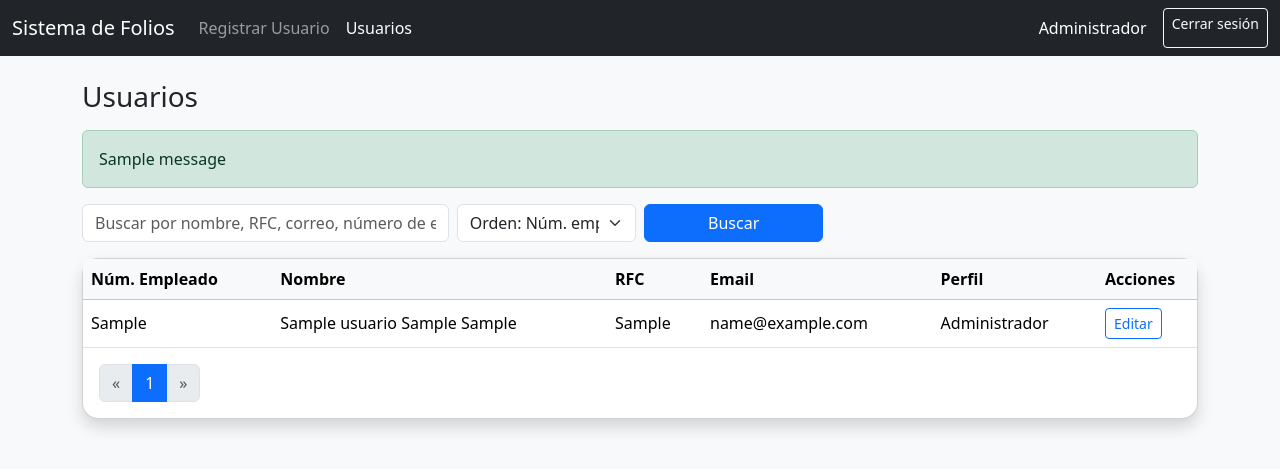
After one commit to CHABLE123/Sistema-de-Folios, a Django app: page /usuarios/ in a window 1280 px wide. The commit adds this page. Shown: the top 469 px of the page. Run offline with Django 5.2, Linux system fonts and the light colour scheme; a user stored in the database is signed in; tables that the repository leaves empty hold one stand-in row (values such as "Sample post"); one stand-in notice (Sample message) is shown.

Commit message:
Fix condicional en navbar (usuarios_lista.html) para evitar error de lista literal en Django template

```diff
--- a/folios/templates/folios/dashboard_admin.html
+++ b/folios/templates/folios/dashboard_admin.html
@@ -14,9 +14,8 @@
         <div class="collapse navbar-collapse">
           <ul class="navbar-nav me-auto">
             {% if request.user.perfil == 'ADMIN' or request.user.perfil == 'SUBADMIN' %}
-              <li class="nav-item">
-                <a class="nav-link" href="{% url 'registrar_usuario' %}">Registrar Usuario</a>
-              </li>
+              <li class="nav-item"><a class="nav-link" href="{% url 'registrar_usuario' %}">Registrar Usuario</a></li>
+              <li class="nav-item"><a class="nav-link{% if request.path == '/usuarios/' %} active{% endif %}" href="{% url 'usuarios_lista' %}">Usuarios</a></li>
             {% endif %}
           </ul>
         </div>
--- a/folios/templates/folios/dashboard_subadmin.html
+++ b/folios/templates/folios/dashboard_subadmin.html
@@ -14,9 +14,8 @@
         <div class="collapse navbar-collapse">
           <ul class="navbar-nav me-auto">
             {% if request.user.perfil == 'ADMIN' or request.user.perfil == 'SUBADMIN' %}
-              <li class="nav-item">
-                <a class="nav-link" href="{% url 'registrar_usuario' %}">Registrar Usuario</a>
-              </li>
+              <li class="nav-item"><a class="nav-link" href="{% url 'registrar_usuario' %}">Registrar Usuario</a></li>
+              <li class="nav-item"><a class="nav-link{% if request.path == '/usuarios/' %} active{% endif %}" href="{% url 'usuarios_lista' %}">Usuarios</a></li>
             {% endif %}
           </ul>
         </div>
--- /dev/null
+++ b/folios/templates/folios/usuarios_lista.html
@@ -0,0 +1,218 @@
+<!DOCTYPE html>
+<html lang="es">
+<head>
+  <meta charset="UTF-8">
+  <title>Usuarios</title>
+  <link href="https://cdn.jsdelivr.net/npm/bootstrap@5.3.3/dist/css/bootstrap.min.css" rel="stylesheet">
+</head>
+<body class="bg-light">
+
+<!-- Navbar -->
+<nav class="navbar navbar-expand-lg navbar-dark bg-dark">
+  <div class="container-fluid">
+    <a class="navbar-brand" href="#">Sistema de Folios</a>
+    <div class="collapse navbar-collapse">
+      <ul class="navbar-nav me-auto">
+        {% if request.user.perfil == 'ADMIN' or request.user.perfil == 'SUBADMIN' %}
+          <li class="nav-item"><a class="nav-link" href="{% url 'registrar_usuario' %}">Registrar Usuario</a></li>
+          <li class="nav-item"><a class="nav-link{% if request.path == '/usuarios/' %} active{% endif %}" href="{% url 'usuarios_lista' %}">Usuarios</a></li>
+        {% endif %}
+      </ul>
+    </div>
+    <div class="d-flex">
+      <span class="navbar-text text-white me-3">{{ request.user.get_perfil_display }}</span>
+      <a href="{% url 'logout' %}" class="btn btn-outline-light btn-sm">Cerrar sesión</a>
+    </div>
+  </div>
+</nav>
+
+<div class="container py-4">
+
+  <h3 class="mb-3">Usuarios</h3>
+
+  {% if messages %}
+    {% for message in messages %}
+      <div class="alert alert-{{ message.tags }} mb-3">{{ message }}</div>
+    {% endfor %}
+  {% endif %}
+
+  <!-- Buscador -->
+  <form class="row g-2 mb-3" method="get">
+    <div class="col-md-6 col-lg-4">
+      <input type="text" name="q" value="{{ q }}" class="form-control" placeholder="Buscar por nombre, RFC, correo, número de empleado...">
+    </div>
+    <div class="col-md-3 col-lg-2">
+      <select name="orden" class="form-select">
+        <option value="numero_empleado" {% if orden == 'numero_empleado' %}selected{% endif %}>Orden: Núm. empleado</option>
+        <option value="nombre" {% if orden == 'nombre' %}selected{% endif %}>Orden: Nombre</option>
+        <option value="perfil" {% if orden == 'perfil' %}selected{% endif %}>Orden: Perfil</option>
+      </select>
+    </div>
+    <div class="col-md-3 col-lg-2">
+      <button class="btn btn-primary w-100">Buscar</button>
+    </div>
+  </form>
+
+  <!-- Tabla -->
+  <div class="card shadow rounded-4">
+    <div class="card-body p-0">
+      <div class="table-responsive">
+        <table class="table table-hover align-middle mb-0">
+          <thead class="table-light">
+            <tr>
+              <th>Núm. Empleado</th>
+              <th>Nombre</th>
+              <th>RFC</th>
+              <th>Email</th>
+              <th>Perfil</th>
+              <th style="width: 100px;">Acciones</th>
+            </tr>
+          </thead>
+          <tbody>
+            {% for u in page_obj.object_list %}
+              <tr>
+                <td>{{ u.numero_empleado }}</td>
+                <td>{{ u.nombre }} {{ u.apellido_paterno }} {{ u.apellido_materno }}</td>
+                <td>{{ u.rfc }}</td>
+                <td>{{ u.email }}</td>
+                <td>{{ u.get_perfil_display }}</td>
+                <td>
+                  <button
+                    class="btn btn-sm btn-outline-primary"
+                    data-bs-toggle="modal"
+                    data-bs-target="#modalEditar"
+                    data-id="{{ u.id }}"
+                    data-numero="{{ u.numero_empleado }}"
+                    data-nombre="{{ u.nombre }}"
+                    data-apellidop="{{ u.apellido_paterno }}"
+                    data-apellidom="{{ u.apellido_materno }}"
+                    data-rfc="{{ u.rfc }}"
+                    data-email="{{ u.email }}"
+                    data-perfil="{{ u.perfil }}"
+                  >Editar</button>
+                </td>
+              </tr>
+            {% empty %}
+              <tr><td colspan="6" class="text-center py-4">Sin resultados</td></tr>
+            {% endfor %}
+          </tbody>
+        </table>
+      </div>
+
+      <!-- Paginación -->
+      <div class="p-3">
+        <nav>
+          <ul class="pagination mb-0">
+            {% if page_obj.has_previous %}
+              <li class="page-item">
+                <a class="page-link" href="?page={{ page_obj.previous_page_number }}&q={{ q }}&orden={{ orden }}">«</a>
+              </li>
+            {% else %}
+              <li class="page-item disabled"><span class="page-link">«</span></li>
+            {% endif %}
+
+            {% for n in page_obj.paginator.page_range %}
+              {% if n == page_obj.number %}
+                <li class="page-item active"><span class="page-link">{{ n }}</span></li>
+              {% elif n > page_obj.number|add:'-3' and n < page_obj.number|add:'3' %}
+                <li class="page-item"><a class="page-link" href="?page={{ n }}&q={{ q }}&orden={{ orden }}">{{ n }}</a></li>
+              {% endif %}
+            {% endfor %}
+
+            {% if page_obj.has_next %}
+              <li class="page-item">
+                <a class="page-link" href="?page={{ page_obj.next_page_number }}&q={{ q }}&orden={{ orden }}">»</a>
+              </li>
+            {% else %}
+              <li class="page-item disabled"><span class="page-link">»</span></li>
+            {% endif %}
+          </ul>
+        </nav>
+      </div>
+    </div>
+  </div>
+</div>
+
+<!-- Modal Editar -->
+<div class="modal fade" id="modalEditar" tabindex="-1" aria-hidden="true">
+  <div class="modal-dialog modal-lg modal-dialog-centered">
+    <div class="modal-content rounded-4">
+      <div class="modal-header">
+        <h5 class="modal-title">Editar usuario</h5>
+        <button type="button" class="btn-close" data-bs-dismiss="modal" aria-label="Cerrar"></button>
+      </div>
+      <form method="post" id="formEditar">
+        {% csrf_token %}
+        <div class="modal-body">
+          <div class="row g-3">
+            <div class="col-md-4">
+              <label class="form-label">Núm. empleado</label>
+              <input type="text" name="numero_empleado" class="form-control form-control-lg" required>
+            </div>
+            <div class="col-md-4">
+              <label class="form-label">Nombre</label>
+              <input type="text" name="nombre" class="form-control form-control-lg" required>
+            </div>
+            <div class="col-md-4">
+              <label class="form-label">Apellido paterno</label>
+              <input type="text" name="apellido_paterno" class="form-control form-control-lg" required>
+            </div>
+            <div class="col-md-4">
+              <label class="form-label">Apellido materno</label>
+              <input type="text" name="apellido_materno" class="form-control form-control-lg" required>
+            </div>
+            <div class="col-md-4">
+              <label class="form-label">RFC</label>
+              <input type="text" name="rfc" class="form-control form-control-lg" maxlength="13" required>
+            </div>
+            <div class="col-md-4">
+              <label class="form-label">Correo</label>
+              <input type="email" name="email" class="form-control form-control-lg" required>
+            </div>
+            <div class="col-md-4">
+              <label class="form-label">Perfil</label>
+              <select name="perfil" class="form-select form-select-lg" required>
+                <option value="ADMIN">Administrador</option>
+                <option value="SUBADMIN">Subadministrador</option>
+                <option value="JEFE">Jefe de Departamento</option>
+                <option value="OPERATIVO">Operativo</option>
+              </select>
+            </div>
+            <div class="col-md-8">
+              <label class="form-label">Nueva contraseña (opcional)</label>
+              <input type="password" name="password" class="form-control form-control-lg" placeholder="Dejar vacío para no cambiar">
+            </div>
+          </div>
+        </div>
+        <div class="modal-footer">
+          <button class="btn btn-secondary" data-bs-dismiss="modal" type="button">Cancelar</button>
+          <button class="btn btn-primary" type="submit">Guardar cambios</button>
+        </div>
+      </form>
+    </div>
+  </div>
+</div>
+
+<script src="https://cdn.jsdelivr.net/npm/bootstrap@5.3.3/dist/js/bootstrap.bundle.min.js"></script>
+<script>
+// Rellena el modal con los data- del botón
+const modal = document.getElementById('modalEditar');
+modal.addEventListener('show.bs.modal', function (event) {
+  const btn = event.relatedTarget;
+  const id = btn.getAttribute('data-id');
+
+  const form = document.getElementById('formEditar');
+  form.action = `{% url 'usuario_actualizar' 0 %}`.replace('/0/', `/${id}/`);
+
+  form.numero_empleado.value = btn.getAttribute('data-numero');
+  form.nombre.value = btn.getAttribute('data-nombre');
+  form.apellido_paterno.value = btn.getAttribute('data-apellidop');
+  form.apellido_materno.value = btn.getAttribute('data-apellidom');
+  form.rfc.value = btn.getAttribute('data-rfc');
+  form.email.value = btn.getAttribute('data-email');
+  form.perfil.value = btn.getAttribute('data-perfil');
+  form.password.value = '';
+});
+</script>
+</body>
+</html>
--- a/folios/urls.py
+++ b/folios/urls.py
@@ -11,8 +11,11 @@ urlpatterns = [
     path('dashboard/jefe/', views.dashboard_jefe, name='dashboard_jefe'),
     path('dashboard/operativo/', views.dashboard_operativo, name='dashboard_operativo'),
 
-    # Registros
+    # Usuario
     path('usuarios/registro/', views.registrar_usuario, name='registrar_usuario'),
+    path('usuarios/', views.usuarios_lista, name='usuarios_lista'),
+    path('usuarios/<int:pk>/actualizar/', views.usuario_actualizar, name='usuario_actualizar'),
+
 
 
 ]
--- a/folios/views.py
+++ b/folios/views.py
@@ -1,10 +1,12 @@
-from django.shortcuts import render, redirect
+from django.shortcuts import render, redirect, get_object_or_404
 from django.contrib.auth import authenticate, login, logout
 from django.contrib import messages
 from django.http import HttpResponse
 from django.contrib.auth.decorators import login_required
 from .models import Folio
 from .models import Usuario
+from django.core.paginator import Paginator
+from django.db.models import Q
 
 def login_view(request):
     if request.method == 'POST':
@@ -102,3 +104,85 @@ def registrar_usuario(request):
             return redirect('registrar_usuario')
 
     return render(request, 'folios/registrar_usuario.html')
+
+def _redir_por_perfil(user):
+    return {
+        'ADMIN': 'dashboard_admin',
+        'SUBADMIN': 'dashboard_subadmin',
+        'JEFE': 'dashboard_jefe',
+        'OPERATIVO': 'dashboard_operativo'
+    }.get(user.perfil, 'login')
+
+@login_required
+def usuarios_lista(request):
+    if request.user.perfil not in ['ADMIN', 'SUBADMIN']:
+        messages.error(request, 'No tienes permiso para acceder a esta página.')
+        return redirect(_redir_por_perfil(request.user))
+
+    q = request.GET.get('q', '').strip()
+    orden = request.GET.get('orden', 'numero_empleado')  # opcional
+    qs = Usuario.objects.all().order_by(orden)
+
+    if q:
+        qs = qs.filter(
+            Q(numero_empleado__icontains=q) |
+            Q(nombre__icontains=q) |
+            Q(apellido_paterno__icontains=q) |
+            Q(apellido_materno__icontains=q) |
+            Q(rfc__icontains=q) |
+            Q(email__icontains=q)
+        )
+
+    paginator = Paginator(qs, 10)  # 10 por página
+    page_number = request.GET.get('page')
+    page_obj = paginator.get_page(page_number)
+
+    return render(request, 'folios/usuarios_lista.html', {
+        'page_obj': page_obj,
+        'q': q,
+        'orden': orden
+    })
+
+@login_required
+def usuario_actualizar(request, pk):
+    if request.user.perfil not in ['ADMIN', 'SUBADMIN']:
+        messages.error(request, 'No tienes permiso para esta acción.')
+        return redirect(_redir_por_perfil(request.user))
+
+    u = get_object_or_404(Usuario, pk=pk)
+
+    if request.method == 'POST':
+        nombre = request.POST.get('nombre', '').strip()
+        ap_pat = request.POST.get('apellido_paterno', '').strip()
+        ap_mat = request.POST.get('apellido_materno', '').strip()
+        rfc = request.POST.get('rfc', '').strip()
+        numero = request.POST.get('numero_empleado', '').strip()
+        email = request.POST.get('email', '').strip()
+        perfil = request.POST.get('perfil', '').strip()
+        password = request.POST.get('password', '').strip()
+
+        # Unicidad excluyendo el propio registro
+        if Usuario.objects.exclude(pk=u.pk).filter(rfc=rfc).exists():
+            messages.error(request, 'El RFC ya está registrado en otro usuario.')
+        elif Usuario.objects.exclude(pk=u.pk).filter(numero_empleado=numero).exists():
+            messages.error(request, 'El número de empleado ya está registrado en otro usuario.')
+        elif Usuario.objects.exclude(pk=u.pk).filter(email=email).exists():
+            messages.error(request, 'El correo ya está registrado en otro usuario.')
+        else:
+            u.nombre = nombre
+            u.apellido_paterno = ap_pat
+            u.apellido_materno = ap_mat
+            u.rfc = rfc
+            u.numero_empleado = numero
+            u.email = email
+            u.perfil = perfil
+            if password:
+                u.set_password(password)  # solo si se envía
+            u.save()
+            messages.success(request, 'Usuario actualizado correctamente.')
+
+        # Regresa a la lista preservando búsqueda/página si venían en el referer
+        return redirect('usuarios_lista')
+
+    # Si viniera GET, podrías retornar JSON, pero el flujo es por POST desde el modal
+    return redirect('usuarios_lista')
```
Also changed, not shown: folios/templates/folios/registrar_usuario.html (+4 -3 lines).
